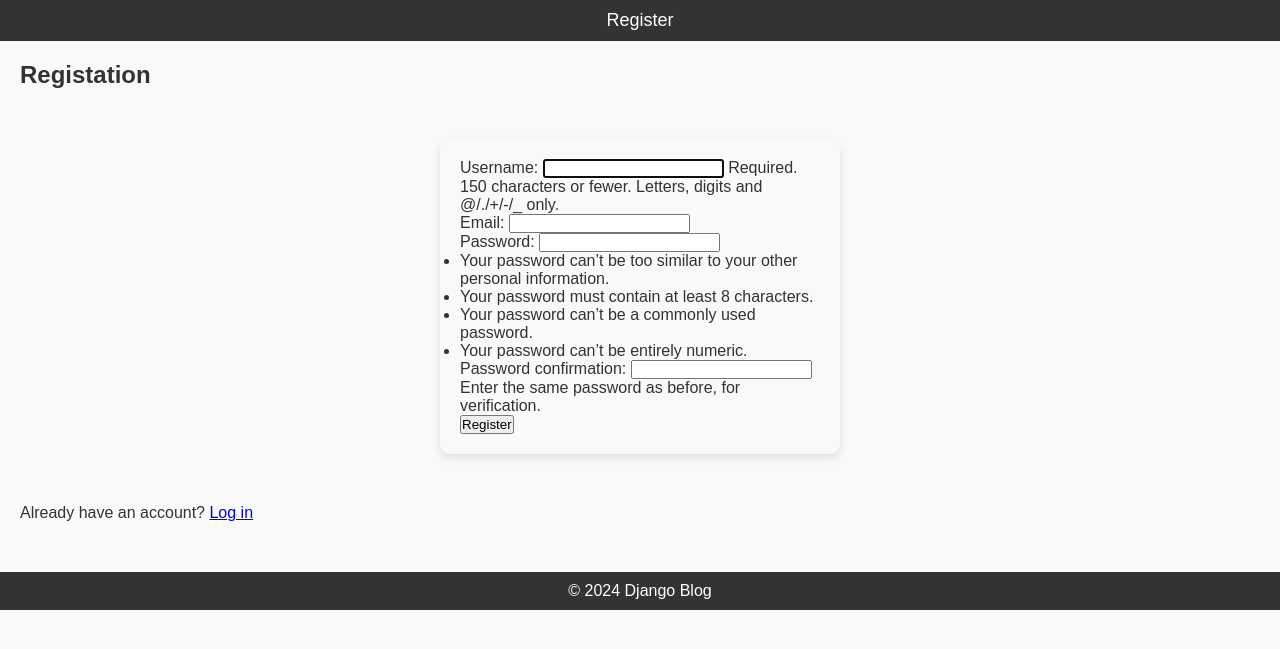
After one commit to Tilbo239/Alx_DjangoLearnLab, a Django app: page /blog/register/ in a window 1280 px wide. The commit adds this page. Shown: the top 649 px of the page. Run offline with Django 5.2, Linux system fonts and the light colour scheme.

Commit message:
user login, logout, register impletation

```diff
--- a/django_blog/blog/models.py
+++ b/django_blog/blog/models.py
@@ -1,5 +1,7 @@
 from django.db import models
+from django.contrib.auth.forms import UserCreationForm
 from django.contrib.auth.models import User
+from django import forms
 
 class Post(models.Model):
     title = models.CharField(max_length=200)
@@ -9,3 +11,10 @@ class Post(models.Model):
 
     def __str__(self):
         return self.title
+
+class CustomUserCreationForm(UserCreationForm):
+    email = forms.EmailField(required=True)
+
+    class Meta:
+        model = User
+        fields = ["username", "email", "password1", "password2"]
--- a/django_blog/blog/static/css/styles.css
+++ b/django_blog/blog/static/css/styles.css
@@ -43,3 +43,12 @@ footer {
     background-color: #333;
     color: white;
 }
+
+form {
+    max-width: 400px;
+    margin: 50px auto;
+    padding: 20px;
+    background: #f9f9f9;
+    border-radius: 10px;
+    box-shadow: 0 4px 8px rgba(0, 0, 0, 0.1);
+}
--- a/django_blog/blog/templates/blog/base.html
+++ b/django_blog/blog/templates/base.html
@@ -13,9 +13,9 @@
     <header>
         <nav>
             <ul>
-                <li><a href="{% url 'home' %}">Home</a></li>
+                {% comment %} <li><a href="{% url 'home' %}">Home</a></li>
                 <li><a href="{% url 'posts' %}">Blog Posts</a></li>
-                <li><a href="{% url 'login' %}">Login</a></li>
+                <li><a href="{% url 'login' %}">Login</a></li> {% endcomment %}
                 <li><a href="{% url 'register' %}">Register</a></li>
             </ul>
         </nav>
--- /dev/null
+++ b/django_blog/blog/templates/blog/register.html
@@ -0,0 +1,11 @@
+{% extends 'base.html' %}
+{% block content %}
+<h2>Registation</h2>
+<form method="POST">
+    {% csrf_token %}
+    {{ form.as_p }}
+    <button type="submit">Register</button>
+</form>
+<p>Already have an account? <a href="{% url 'login' %}">
+    Log in</a></p>
+{% endblock %}
--- /dev/null
+++ b/django_blog/blog/urls.py
@@ -0,0 +1,13 @@
+from django.urls import path
+from . import views
+
+
+# app_name = 'blog'
+
+urlpatterns = [
+
+    path('login/', views.login_view, name='login'),
+    path('logout/', views.logout_view, name='logout'),
+    path('register/', views.register_view, name='register'),
+    path("profile/", views.profile_view, name="profile"),
+]
--- a/django_blog/blog/views.py
+++ b/django_blog/blog/views.py
@@ -1,3 +1,51 @@
-from django.shortcuts import render
+from django.shortcuts import render, redirect
+from django.contrib.auth import login, logout, authenticate
+from django.contrib.auth.forms import AuthenticationForm
+from .models import CustomUserCreationForm
+from django.contrib import messages
+from django.contrib.auth.decorators import login_required
 
-# Create your views here.
+
+#  Registration
+def register_view(request):
+    if request.method == 'POST':
+        form = CustomUserCreationForm(request.POST)
+
+        if form.is_valid():
+            user = form.save()
+            return redirect('login')
+
+    else:
+        form = CustomUserCreationForm()
+    return render(request, "blog/register.html", {"form": form} )
+
+# Login view
+def login_view(request):
+    if request.method == 'POST':
+        username = request.POST['username']
+        password = request.POST['password']
+        user = authenticate(request, username=username, password=password)
+
+        if user is not None:
+            login(request, user)
+            messages.success(request, "Logged in successfully!")
+            return redirect("profile")
+        else:
+            messages.error(request, "Invalid username or password!")
+
+    form = AuthenticationForm()
+    return render(request, 'blog/login.html', {'form': form})
+
+
+# Logout view
+def logout_view(request):
+    logout(request)
+    return redirect('login')
+
+@login_required
+def profile_view(request):
+    if request.method == "POST":
+        request.user.email = request.POST.get("email", "")
+        request.user.save()
+        return redirect("profile")
+    return render(request, "blog/profile.html", {"user": request.user})
--- a/django_blog/django_blog/urls.py
+++ b/django_blog/django_blog/urls.py
@@ -15,8 +15,9 @@ Including another URLconf
     2. Add a URL to urlpatterns:  path('blog/', include('blog.urls'))
 """
 from django.contrib import admin
-from django.urls import path
+from django.urls import path, include
 
 urlpatterns = [
     path('admin/', admin.site.urls),
+    path('blog/', include('blog.urls'))
 ]
```
Also changed, not shown: django_blog/blog/templates/blog/login.html (added, +10 -0 lines), django_blog/blog/templates/blog/profile.html (added, +11 -0 lines).
